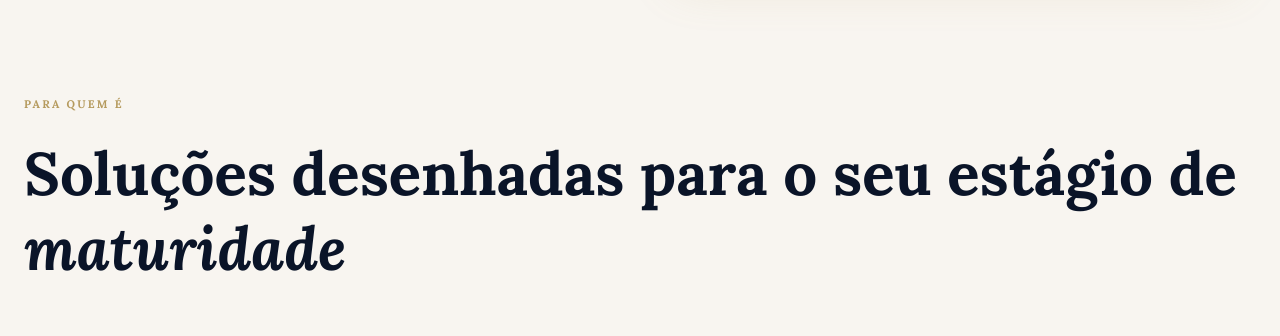
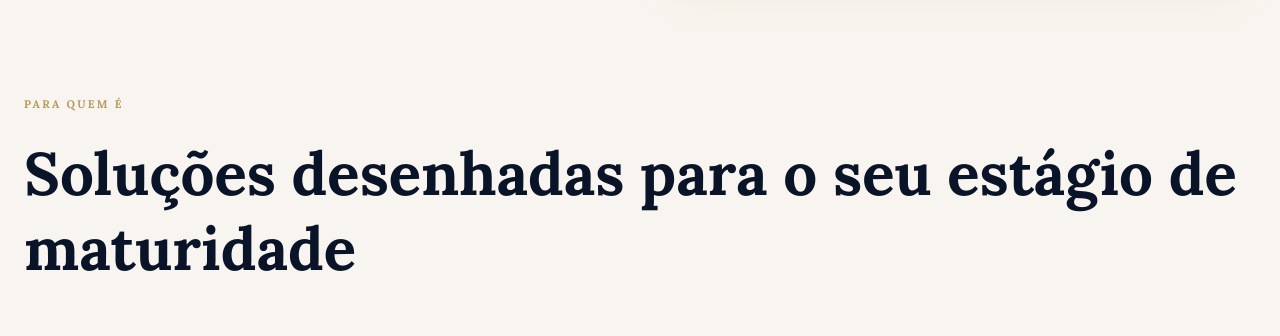
Before and after one commit to kurtsbar/verindustrial, a React (Vite) app: page / in a window 1280 px wide. Shown: the part 980-1316 px from the top of the page. Built offline with nearby package versions, Linux system fonts and the light colour scheme.

Commit message:
Update Home.tsx

```diff
--- a/src/pages/Home.tsx
+++ b/src/pages/Home.tsx
@@ -91,7 +91,7 @@ const Home = () => {
           >
             <h2 className="text-brand-gold text-[11px] uppercase tracking-[0.2em] mb-6 font-bold">Para quem é</h2>
             <h3 className="text-4xl md:text-6xl font-serif font-bold text-brand-black leading-tight">
-              Soluções desenhadas para o seu estágio de <span className="italic"> maturidade</span>
+              Soluções desenhadas para o seu estágio de maturidade
             </h3>
           </motion.div>
 
```
